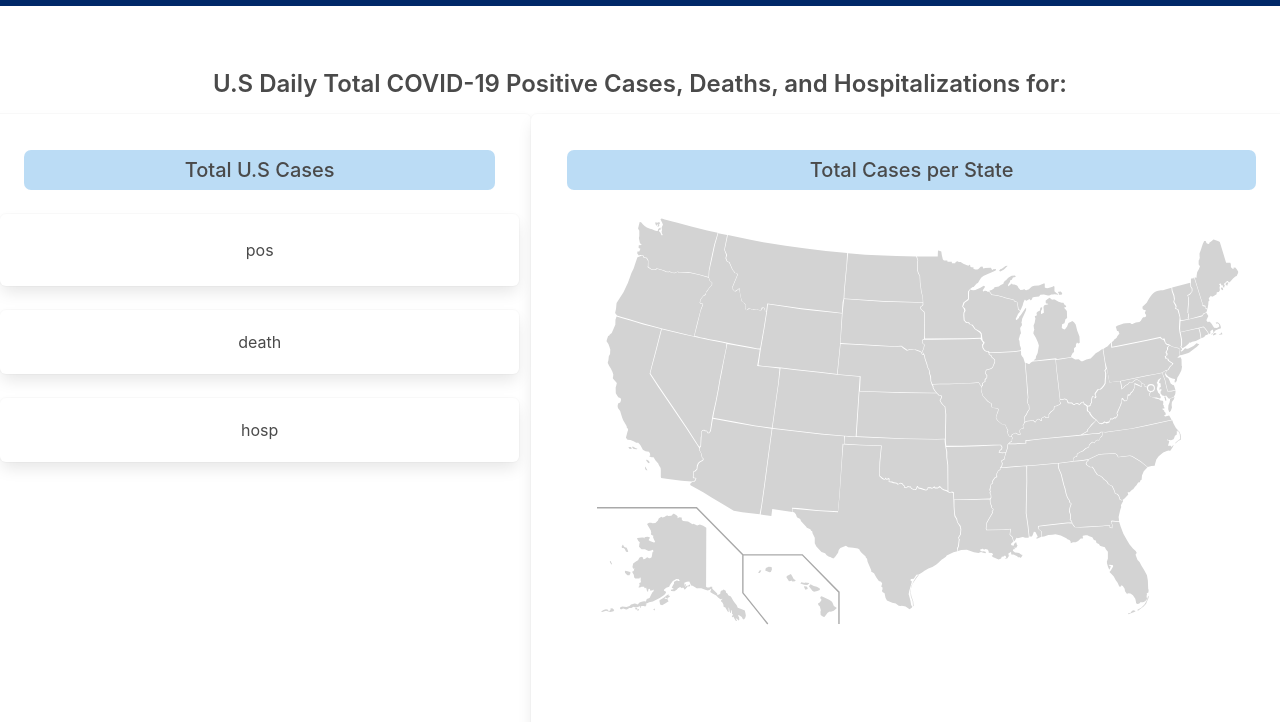
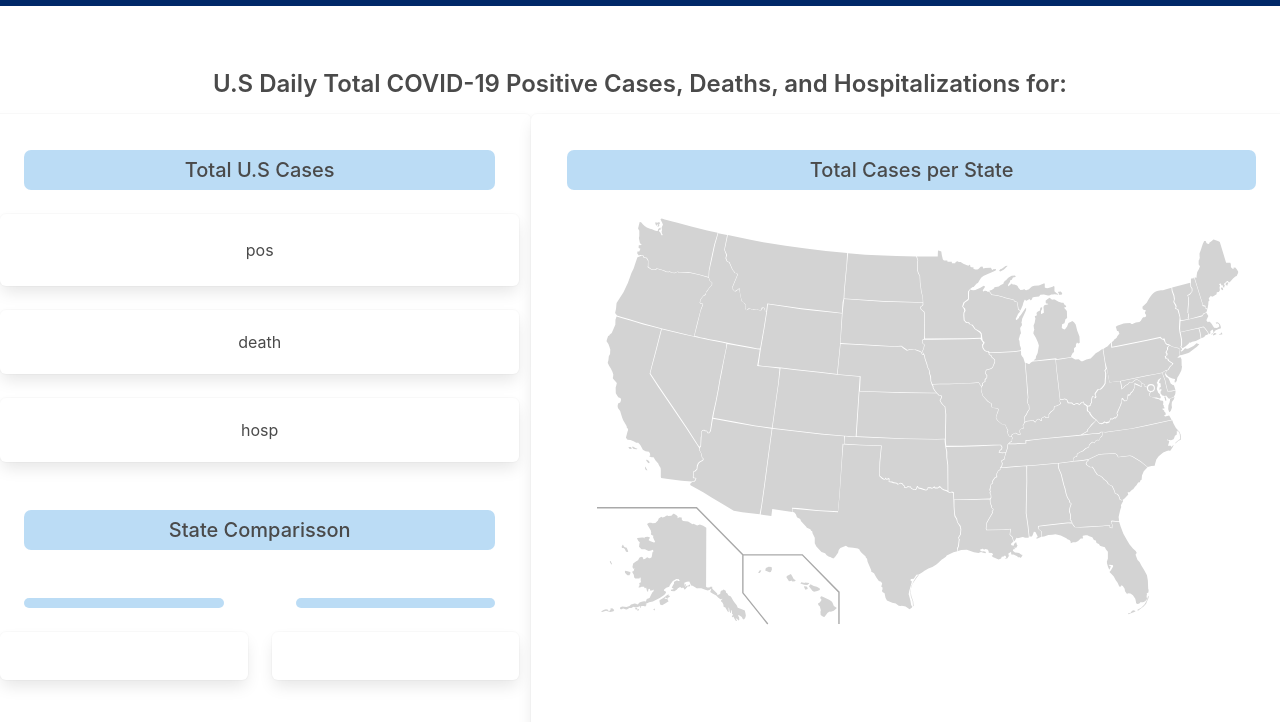
Before and after one commit to jconeff/Covid-Live-Stats, a plain HTML site: page index.html in a window 1280 px wide. Shown: the part 78-800 px from the top of the page. Drawn offline with nearby package versions, Linux system fonts and the light colour scheme; no server answers.

Commit message:
comparisson style changes

```diff
--- a/index.html
+++ b/index.html
@@ -74,16 +74,21 @@
                 <div class="box stats has-text-centered is-size-6" id="totaldeath">death</div>
                 <div class="box stats has-text-centered is-size-6" id="totalhos">hosp</div>
 
+            <!--Comparisson between two states-->
+            <h2 class="stats-title m-5 has-text-centered is-size-5 has-text-weight-medium">State Comparisson</h2>
                 <div class="columns">
+                    <!--Right Column-->
                     <div class="column">
-                      <div class="state1"></div>
-                      <div class="poscomp1">stat</div>
+                      <div class="stats-title m-5 has-text-centered is-size-5 has-text-weight-medium state1"></div>
+                      <div class="box stats has-text-centered is-size-6 p-5 poscomp1">stat</div>
 
                     </div>
 
+
+                    <!--Left Column-->
                     <div class="column">
-                      <div class="state2"></div>
-                      <div class="poscomp2">stat</div>
+                      <div class="stats-title m-5 has-text-centered is-size-5 has-text-weight-medium state2"></div>
+                      <div class="box stats has-text-centered is-size-6 p-5 poscomp2">stat</div>
 
                     </div>
 
```
